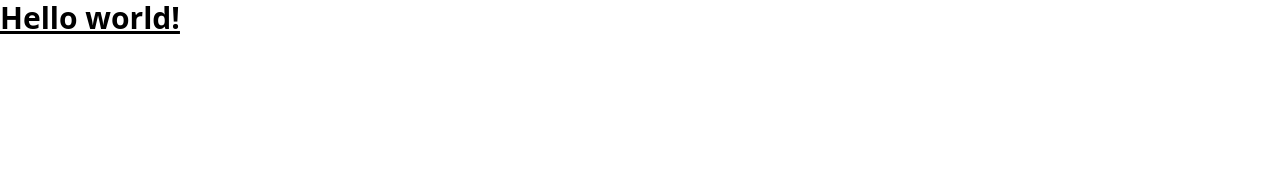
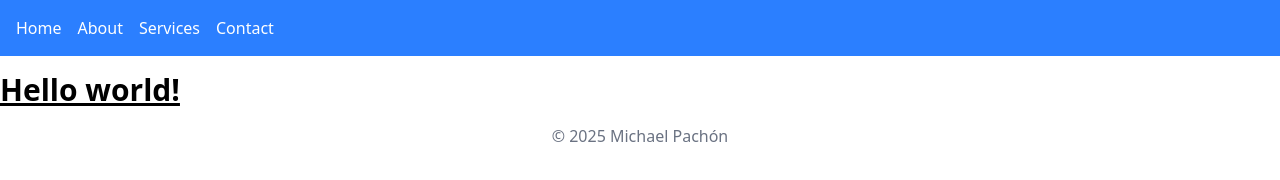
Before and after one commit to mspachon112/mspachon112.github.io, a plain HTML site: page index.html in a window 1280 px wide. Drawn offline with nearby package versions, Linux system fonts and the light colour scheme.

Commit message:
Feat: Implementacion estructura index

```diff
--- a/index.html
+++ b/index.html
@@ -7,8 +7,23 @@
     <title>Document</title>
 </head>
 <body>
-    <h1 class="text-3xl font-bold underline">
-      Hello world!
-    </h1>
+    <header>
+        <nav class="bg-blue-500 p-4 text-white">
+            <ul class="flex space-x-4">
+                <li><a href="#" class="hover:underline">Home</a></li>
+                <li><a href="#" class="hover:underline">About</a></li>
+                <li><a href="#" class="hover:underline">Services</a></li>
+                <li><a href="#" class="hover:underline">Contact</a></li>
+            </ul>
+        </nav>
+    </header>
+    <main>
+        <h1 class="text-3xl font-bold underline mt-4">
+          Hello world!
+        </h1>
+    </main>
+    <footer>
+        <p class="text-center text-gray-500 mt-4">© 2025 Michael Pachón</p>
+    </footer>
 </body>
 </html>
```
Also changed, not shown: tailwind.config.js (added).
